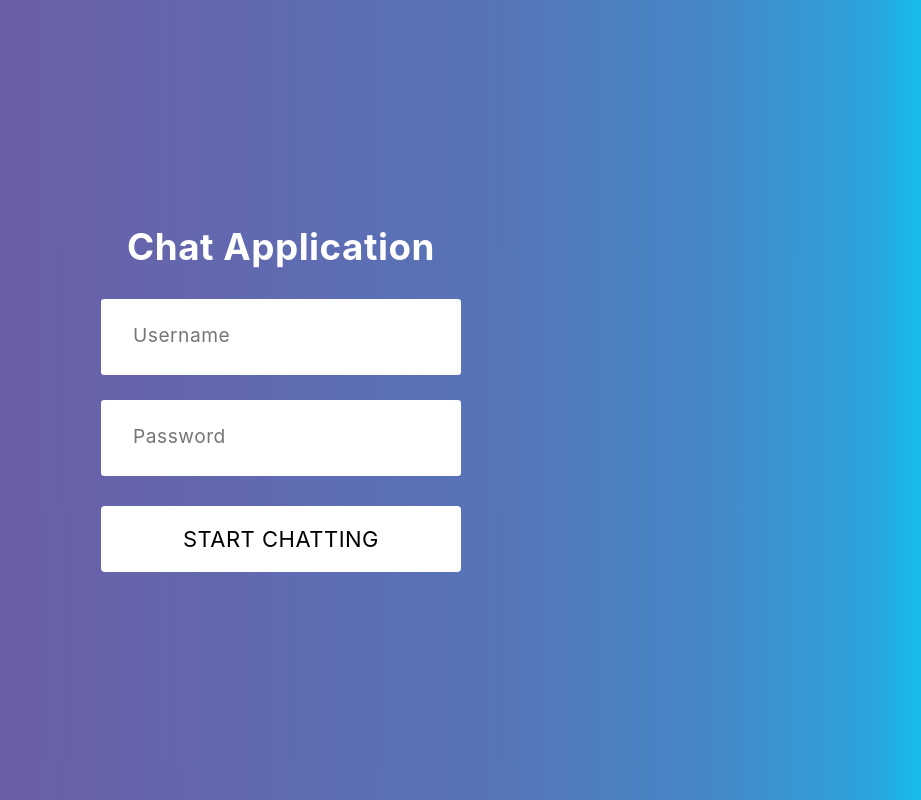
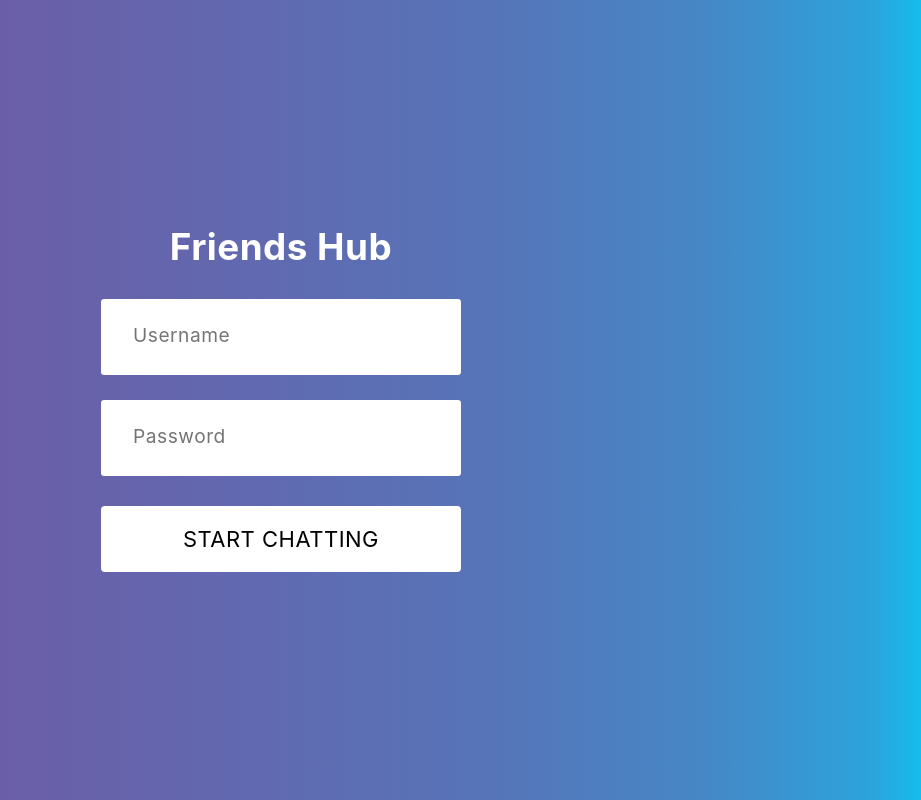
Before and after one commit to RA1911033010065/webchatapp, a React (Create React App) app: page / in a window 1280 px wide. Shown: the whole page, without its empty margins (359-1280 px from the left). Built offline with nearby package versions, Linux system fonts and the light colour scheme.

Commit message:
login form

```diff
--- a/src/components/LoginForm.jsx
+++ b/src/components/LoginForm.jsx
@@ -22,14 +22,14 @@ const LoginForm = () => {
       window.location.reload();
       setError('');
     } catch (err) {
-      setError('Oops, incorrect credentials.');
+      setError('Oops, invalid login,please try again.');
     }
   };
 
   return (
     <div className="wrapper">
       <div className="form">
-        <h1 className="title">Chat Application</h1>
+        <h1 className="title">Friends Hub</h1>
         <form onSubmit={handleSubmit}>
           <input type="text" value={username} onChange={(e) => setUsername(e.target.value)} className="input" placeholder="Username" required />
           <input type="password" value={password} onChange={(e) => setPassword(e.target.value)} className="input" placeholder="Password" required />
```
